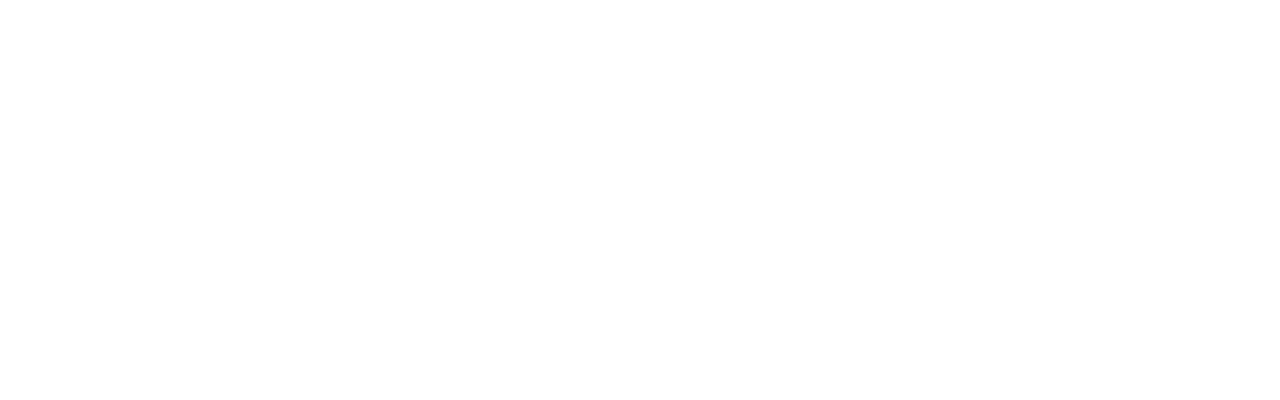
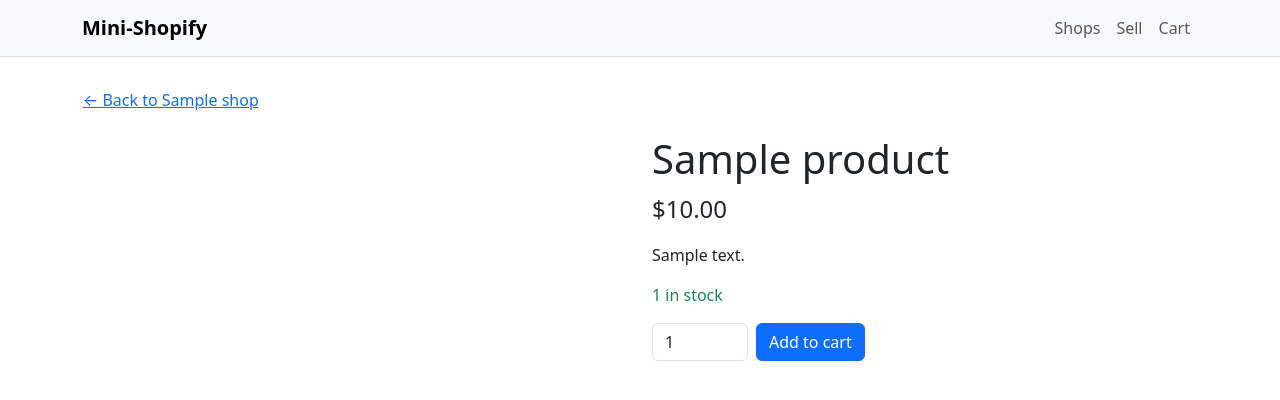
Before and after one commit to Peter-Tourkoyiannis/SYSC-4806-Group, a Spring Boot app: page /shops/1/products/1 in a window 1280 px wide. Before the commit the part shown is empty. Shown: the top 400 px of the page. Run offline with Spring Boot 4, Linux system fonts and the light colour scheme; tables that the repository leaves empty hold one stand-in row (values such as "Sample post").

Commit message:
added ui for product-details, modified page routes, added cart to navbar

```diff
--- a/src/main/java/com/SYSC4806/MiniShopifyApp/controller/ShopController.java
+++ b/src/main/java/com/SYSC4806/MiniShopifyApp/controller/ShopController.java
@@ -53,7 +53,7 @@ public class ShopController {
     public String productDetails(@PathVariable Long shopId, @PathVariable Long productId, Model model) {
 
         Product product = productRepository.findById(productId).
-                filter(p -> p.getId().equals(shopId)).orElseThrow(() ->
+                filter(p -> p.getShop().getId().equals(shopId)).orElseThrow(() ->
                         new ResponseStatusException(HttpStatus.NOT_FOUND, "Product not found"));
 
         model.addAttribute("product", product);
--- a/src/main/resources/templates/fragments/layout.html
+++ b/src/main/resources/templates/fragments/layout.html
@@ -16,6 +16,7 @@
         <div class="navbar-nav">
             <a class="nav-link" th:href="@{/shops}">Shops</a>
             <a class="nav-link" th:href="@{/merchant/shops/new}">Sell</a>
+            <a class="nav-link" th:href="@{/cart}">Cart</a>
         </div>
     </div>
 </nav>
--- a/src/main/resources/templates/product-details.html
+++ b/src/main/resources/templates/product-details.html
@@ -5,9 +5,37 @@
     <meta name="viewport"
           content="width=device-width, user-scalable=no, initial-scale=1.0, maximum-scale=1.0, minimum-scale=1.0">
     <meta http-equiv="X-UA-Compatible" content="ie=edge">
-    <title>Document</title>
+    <link href="https://cdn.jsdelivr.net/npm/bootstrap@5.3.0/dist/css/bootstrap.min.css" rel="stylesheet">
 </head>
 <body>
+<div th:replace="~{fragments/layout :: navbar}"></div>
+<main class="container">
+    <a th:href="@{/shops/{id}(id=${shop.id})}" class="btn btn-link px-0 mb-3"
+       th:text="'← Back to ' + ${shop.name}">Back</a>
 
+    <div class="row g-4">
+        <div class="col-md-6">
+            <img th:if="${product.imageBytes != null}"
+                 th:src="@{/merchant/products/{id}/image(id=${product.id})}"
+                 class="img-fluid rounded" th:alt="${product.name}">
+        </div>
+        <div class="col-md-6">
+            <h1 th:text="${product.name}">Product</h1>
+            <p class="fs-4" th:text="'$' + ${#numbers.formatDecimal(product.price, 1, 2)}">$0.00</p>
+            <p th:text="${product.description}"></p>
+
+            <p th:if="${product.inventory > 0}" class="text-success"
+               th:text="${product.inventory} + ' in stock'"></p>
+            <p th:unless="${product.inventory > 0}" class="text-danger">Out of stock</p>
+
+            <form th:if="${product.inventory > 0}" th:action="@{/cart/add}" method="post" class="d-flex gap-2">
+                <input type="hidden" name="productId" th:value="${product.id}">
+                <input type="number" name="quantity" value="1" min="1" th:max="${product.inventory}"
+                       class="form-control" style="width: 6rem" aria-label="Quantity" required>
+                <button type="submit" class="btn btn-primary">Add to cart</button>
+            </form>
+        </div>
+    </div>
+</main>
 </body>
 </html>
```
Also changed, not shown: src/main/resources/templates/storefront.html (+6 -1 lines).
